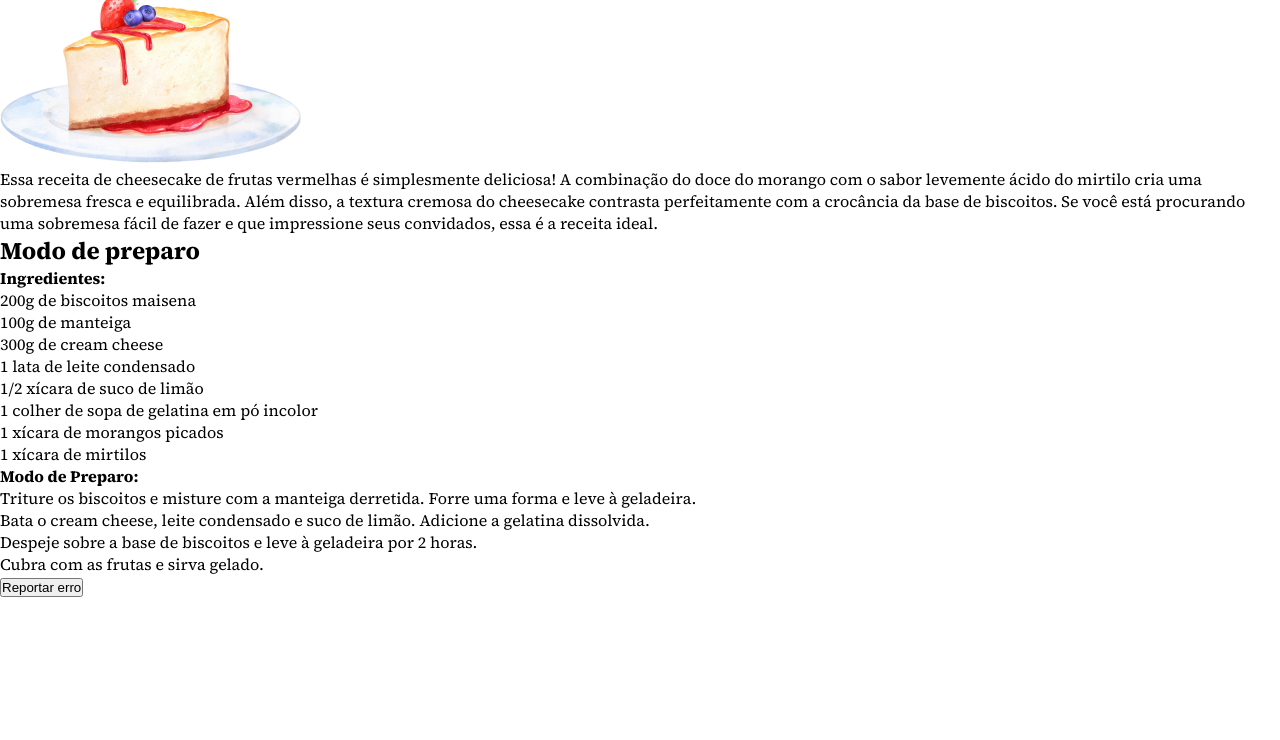
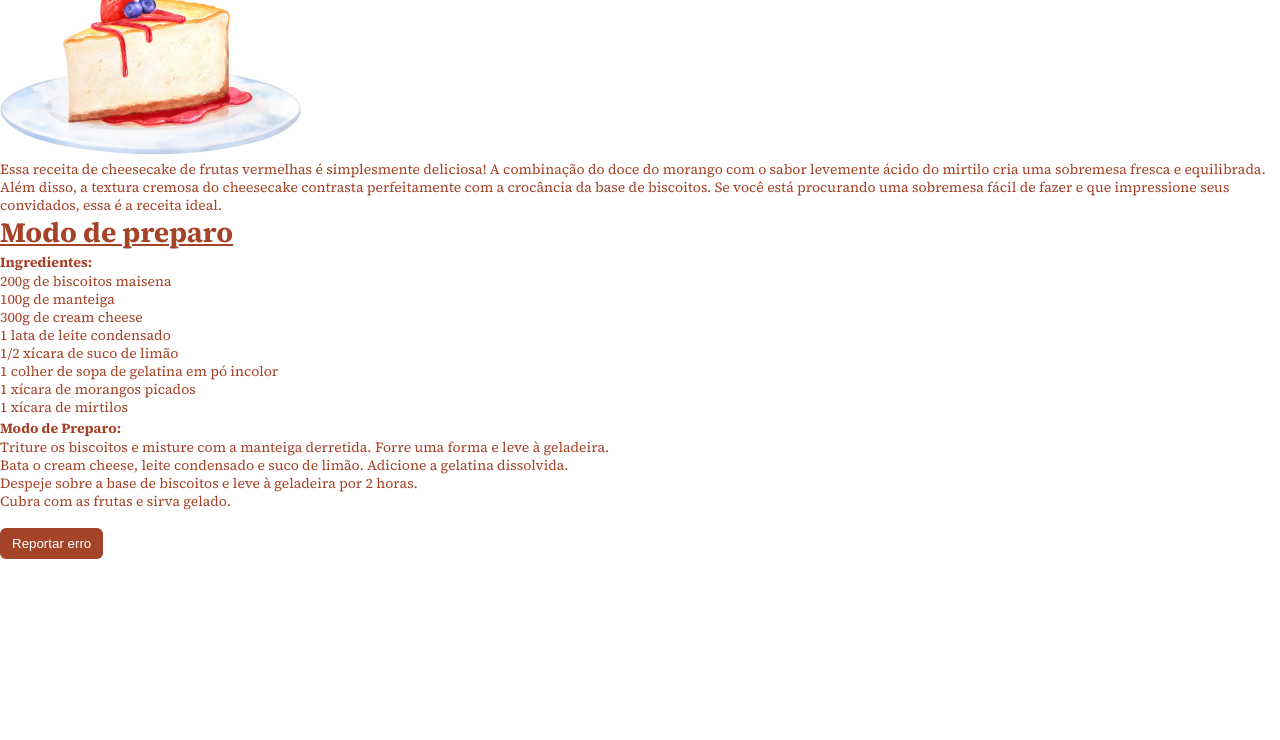
Before and after one commit to GilsondaGama/Rocketseat-Explorer2023, a plain HTML site: page Cheesecake/index.html in a window 1280 px wide. Shown: the part 60-800 px from the top of the page. Drawn offline with Linux system fonts and the light colour scheme.

Commit message:
Cores e tamanho das fontes

```diff
--- a/Cheesecake/style.css
+++ b/Cheesecake/style.css
@@ -9,8 +9,44 @@
 
 :root {
   font-family: "Source Serif 4", serif;
+  font-size: 62.5%;
 }
 
+body {
+  color: #a54328;
+  font-size: 1.6rem;
+}
 button {
   font-weight: 500;
+  background-color: #a54328;
+  color: white;
+
+  border: 0;
+  padding: 0.8rem 1.2rem;
+  border-radius: 0.6rem;
+  margin-top: 1.8rem;
+
+  cursor: pointer;
+  transition: background-color 0.2s ease-in-out;
 }
+
+button:hover {
+  background-color: #8a3e2f;
+}
+
+h1,
+h2 {
+  font-size: 2.8rem;
+  line-height: 3.6rem;
+}
+
+h2 {
+  text-decoration: underline;
+}
+
+p,
+li,
+strong {
+  font-size: 1.4rem;
+  line-height: 1.8rem;
+}
```
